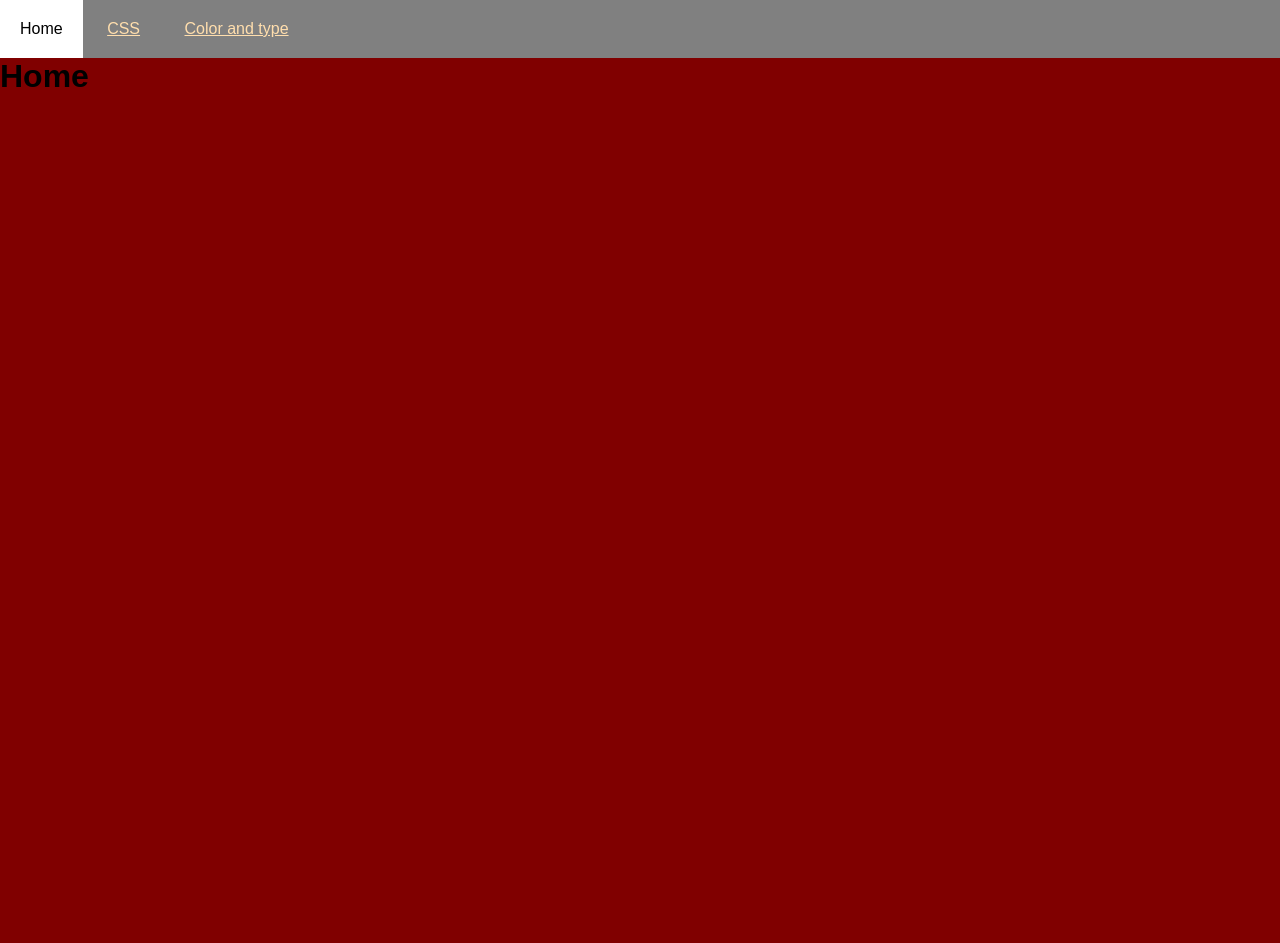
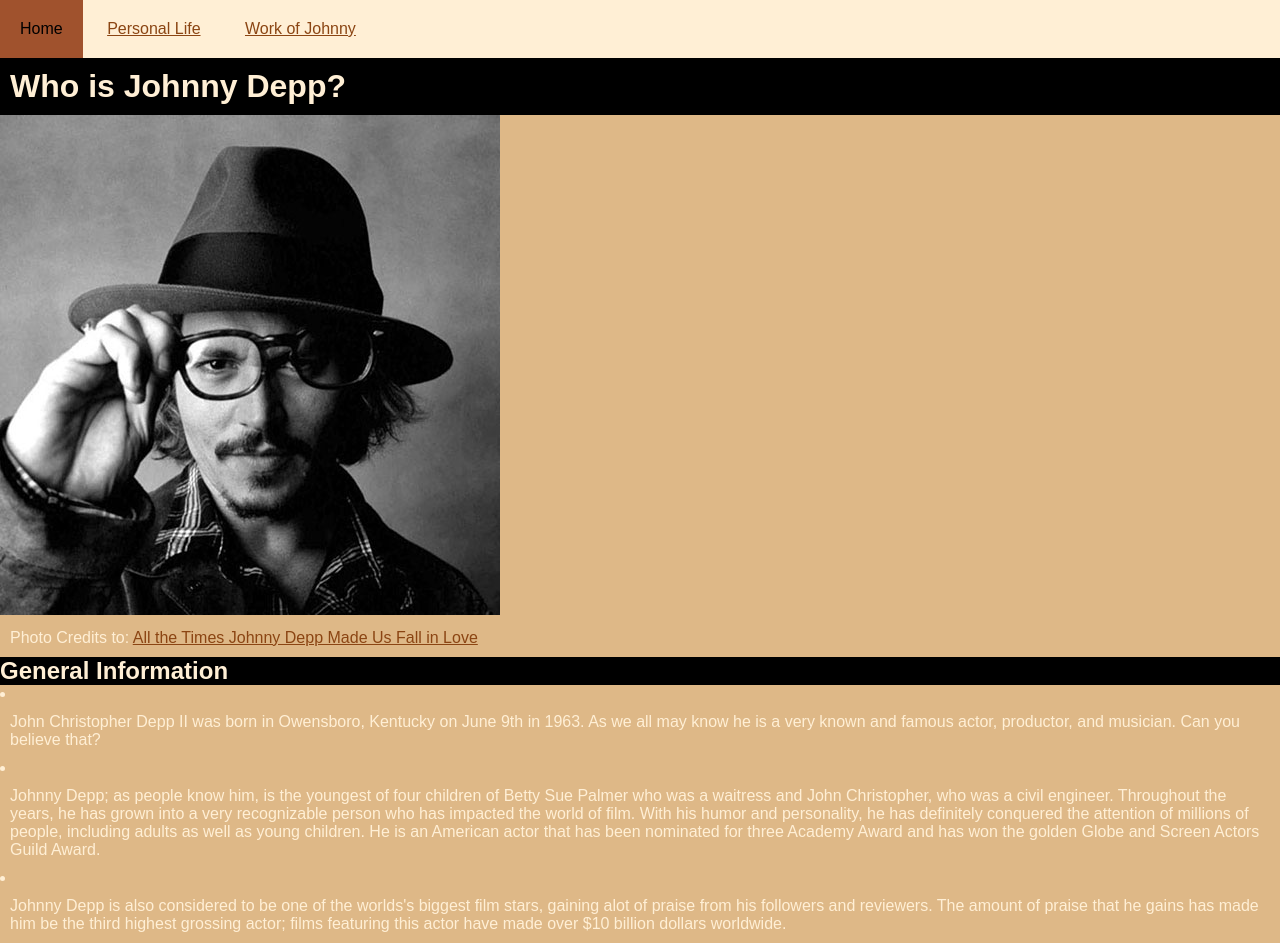
Before and after one commit to mariaa2000/MMP100, a plain HTML site: page MariaFinalProject/index.html in a window 1280 px wide. Before the commit the page ends 800 px from the top, so only its background shows below. Drawn offline with Linux system fonts and the light colour scheme.

Commit message:
fixed html and css

```diff
--- a/MariaFinalProject/index.html
+++ b/MariaFinalProject/index.html
@@ -1,7 +1,7 @@
 <!DOCTYPE html>
 <!-- add a photoshop video about the famous persons films and characters -->
 <head>
-	<title>Home | Styled Navigation</title>
+	<title>The Life of Johnny Depp</title>
 	<!-- add the link and then apply main.css -->
 	<link rel="stylesheet" type="text/css" href="main.css">
 </head>
@@ -12,13 +12,28 @@
 		<ul>
 			<!-- listed iteam and also add the a href for linked iteams-->
 			<li><a href="index.html">Home</a></li>
-			<li><a href="styles.html">CSS</a></li>
-			<li><a href="color_type.html">Color and type</a></li>
+			<li><a href="personallife.html">Personal Life</a></li>
+			<li><a href="work.html">Work of Johnny</a></li>
 		</ul>
 	</nav>
 
-	<h1>Home</h1>
-		<p></p>
+	<h1>Who is Johnny Depp?</h1>
+
+	<img src="johnnydepp.jpg">
+	<p>Photo Credits to: <a href="https://www.theodysseyonline.com/all-the-times-johnny-depp-made-us-fall-in-love">All the Times Johnny Depp Made Us Fall in Love</a></p>
+
+
+	<h2>General Information</h2>
+
+			<li><p>John Christopher Depp II was born in Owensboro, Kentucky on June 9th in 1963. As we all may know he is a very known and famous actor, productor, and musician. Can you believe that?</p></li>
+
+
+			<li><p>Johnny Depp; as people know him, is the youngest of four children of Betty Sue Palmer who was a waitress and John Christopher, who was a civil engineer.
+			Throughout the years, he has grown into a very recognizable person who has impacted the world of film. With his humor and personality, he has definitely conquered the attention of millions of people, including adults as well as young children. He is an American actor that has been nominated for three Academy Award and has won the golden Globe and Screen Actors Guild Award.</p></li>
+
+
+			<li><p>Johnny Depp is also considered to be one of the worlds's biggest film stars, gaining alot of praise from his followers and reviewers. The amount of praise that he gains has made him be the third highest grossing actor; films featuring this actor have made over $10 billion dollars worldwide.</p></li>
+
 
 </body>
 </html>
--- a/MariaFinalProject/main.css
+++ b/MariaFinalProject/main.css
@@ -5,15 +5,16 @@
 }
 
 body{
+	color:papayawhip;
 	font-family: Arial, Helvetica, sans-serif;
-	background-color: maroon;
+	background-color: burlywood;
 	/*the padding and the margin make it close to the edge*/
 	padding: 0;
 	margin: 0;
 }
 /*adding -a- is to change the color of the lnks in order to have contrast*/
 a{
-	color: navajowhite;
+	color: saddlebrown;
 }
 
 /*hover changes the color link when you go over it*/
@@ -22,15 +23,30 @@ a:hover{
 	text-decoration: none;
 }
 
+h1{
+	padding: 10px;
+	background-color: black;
+
+}
+
+h2{
+	background-color: black;
+}
+
+p{
+	padding: 10px;
+
+}
+
 nav{
-	background-color: grey;
+	background-color: papayawhip;
 }
 
 /*Navigation Styles*/
 /*when you dont want it in list format*/
 nav ul{
 	list-style: none;
-	padding: 0;
+	padding: 60;
 }
 
 nav li{
@@ -46,6 +62,6 @@ nav a{
 }
 /*adds a boc when you hover over it*/
 nav a:hover{
-	background-color: white;
+	background-color: sienna;
 
 }
```
Also changed, not shown: MariaFinalProject/johnnydepp.jpg (added).
